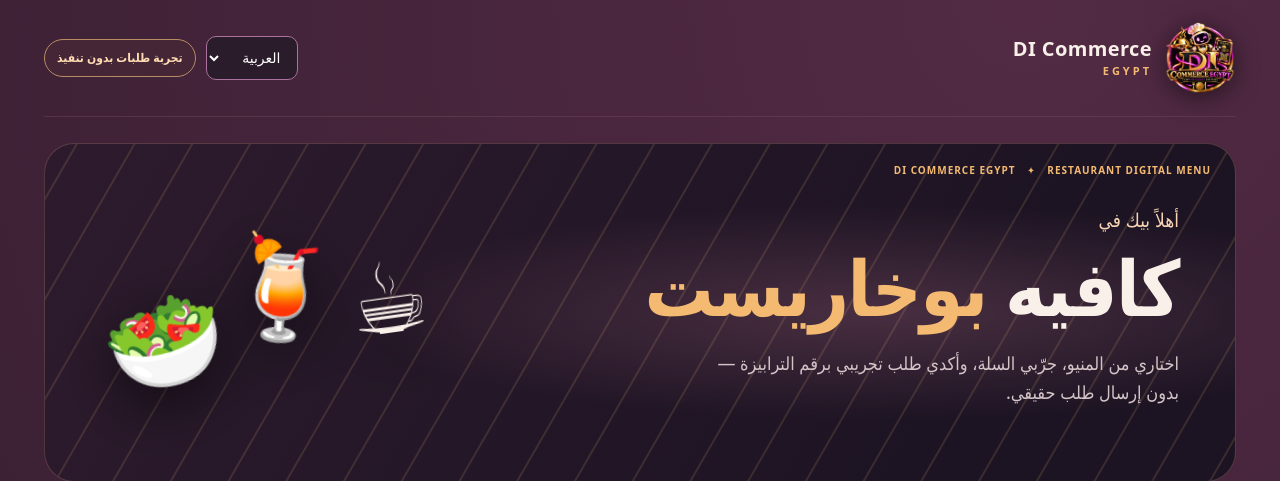
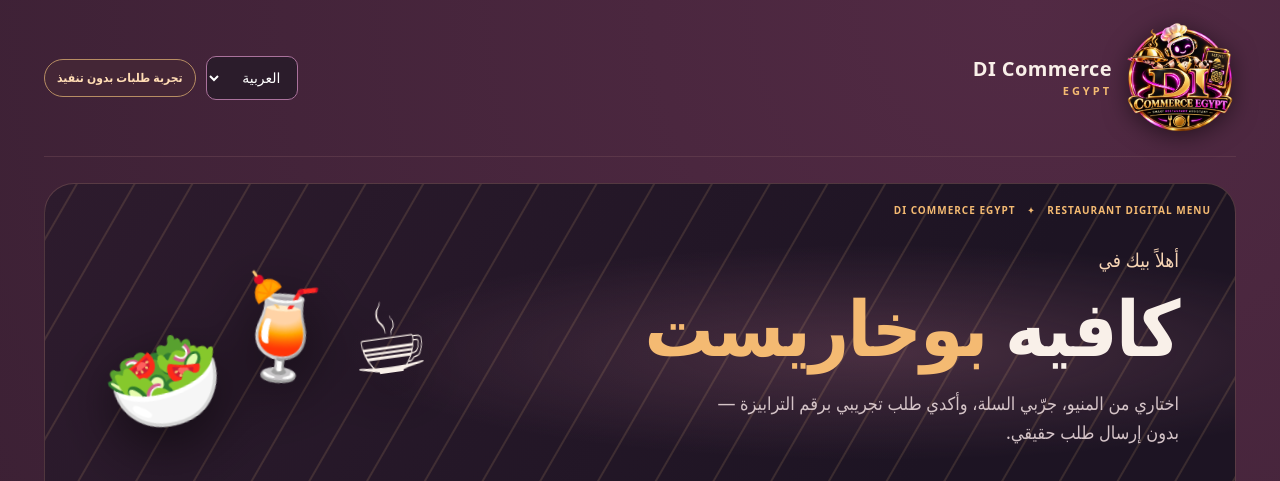
Before and after one commit to riva1505-stack/DI-commerce-Egypt, a FastAPI app: page /bokharest in a window 1280 px wide. Shown: the top 481 px of the page. Run offline with FastAPI, Linux system fonts and the light colour scheme.

Commit message:
Show real DI artwork instead of placeholder initials; improve uncropped logo size

```diff
--- a/static/bokharest.css
+++ b/static/bokharest.css
@@ -197,3 +197,9 @@ body.demo-cart-open{overflow:hidden}
   .bokharest-chat-mic,.bokharest-chat-submit{flex:1 1 auto}
 }
 @media(prefers-reduced-motion:reduce){.bokharest-conversation{scroll-behavior:auto}}
+
+/* Show complete original DI artwork with sufficient physical area. */
+.logo.bokharest-mark{width:112px;height:112px;flex:0 0 112px;min-width:112px;overflow:visible}
+.bokharest-mark img{display:block;width:100%;height:100%;object-fit:contain;object-position:center}
+@media(max-width:639px){.logo.bokharest-mark{width:88px;height:88px;min-width:88px;flex:0 0 88px}}
+@media(max-width:380px){.logo.bokharest-mark{width:78px;height:78px;min-width:78px;flex:0 0 78px}}
```
